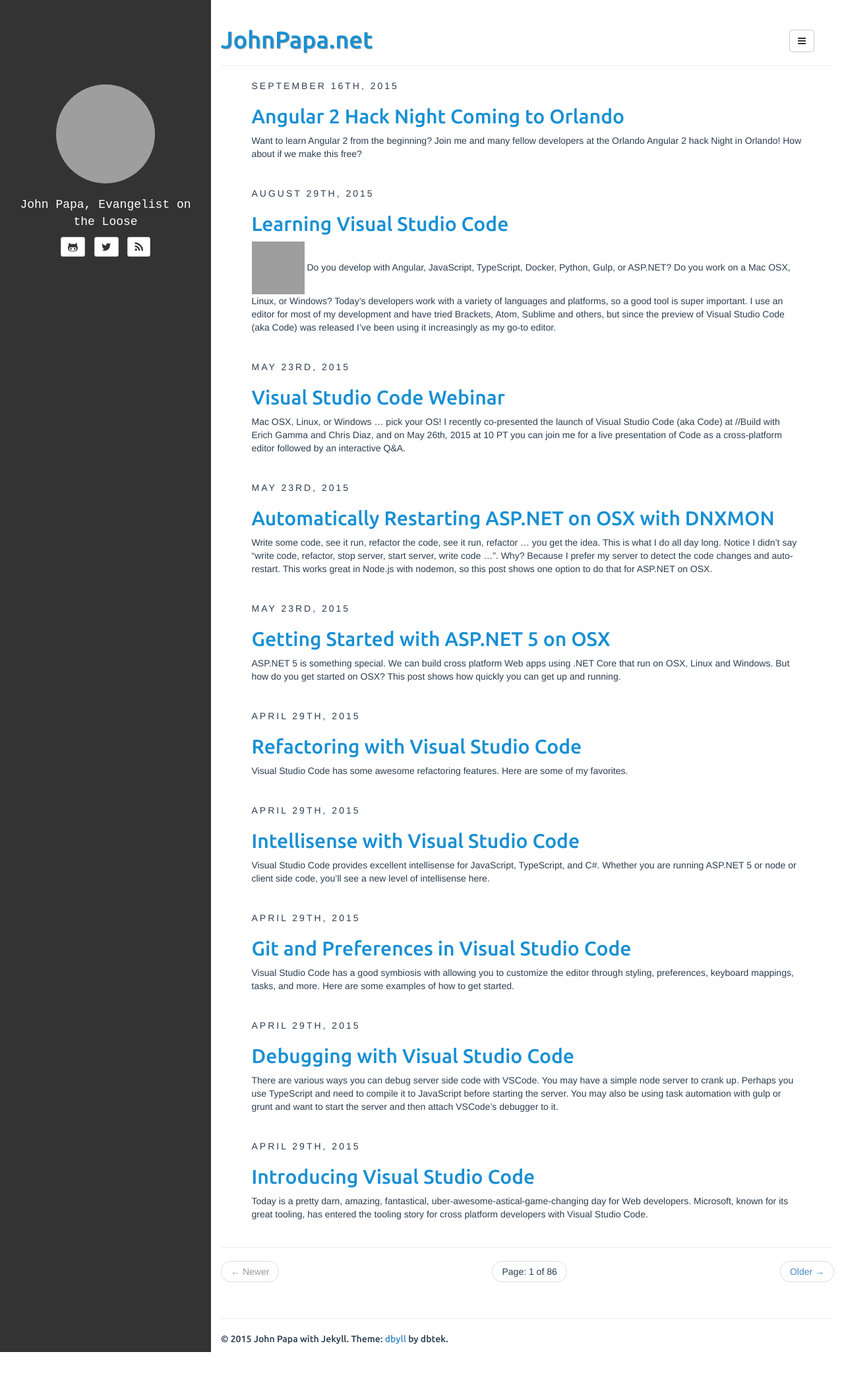
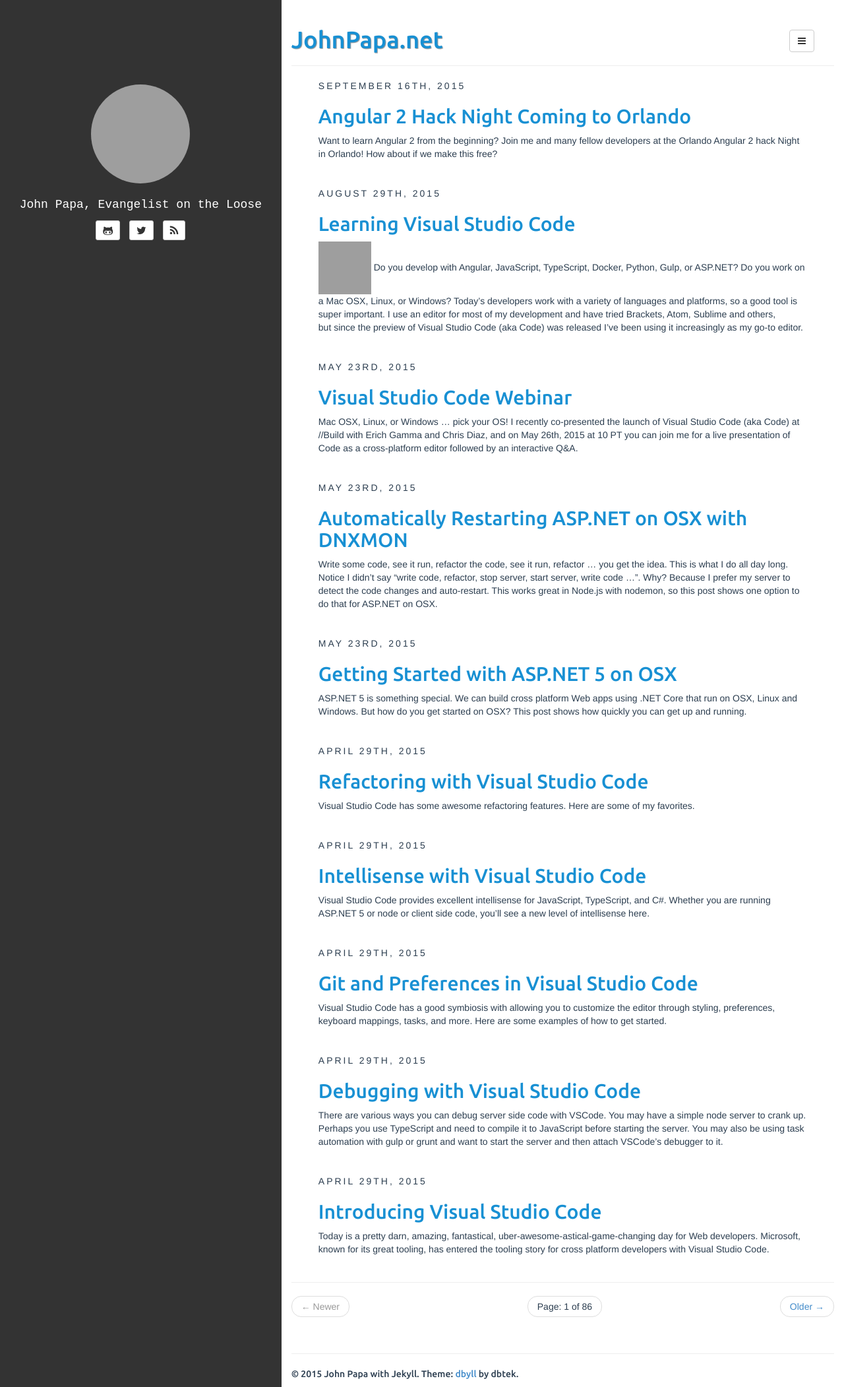
Before and after one commit to sukhdev22/johnpapa.github.io, a Jekyll site: the page built from index.html, in a window 1280 px wide. Shown: the whole page at 66% size. Built offline with Jekyll 4.4.1, drawn with Linux system fonts in a browser that asks for light colours; the list of posts is cut into pages by our own code; before the commit the page ends 2049 px from its top, so only the background shows below that; grey boxes are pictures that could not be loaded.

Commit message:
added ads and made sidebar 4 cols wide. hide the ads and sidebar < 992px

```diff
--- a/_includes/default.html
+++ b/_includes/default.html
@@ -1,5 +1,6 @@
 <!DOCTYPE html>
 <html>
+
 <head>
     <meta charset="utf-8">
     <title>{{ page.title }}</title>
@@ -62,7 +63,7 @@
             {% endif %}
             <a class="navbar-brand" href="{{ site.BASE_PATH }}/">
                 <img src="http://www.gravatar.com/avatar/{{site.author.email_md5}}?s=35" class="img-circle" />
-				{{ site.title }}
+                {{ site.title}}
             </a>
         </div>
 
@@ -90,22 +91,41 @@
         </ul>
     </div>
 
-	<div class="col-sm-3 sidebar hidden-xs">
+    <div class="col-sm-4 sidebar hidden-xs hidden-sm not-mobile">
         {% include sidebar.html %}
+        <div class="pull-left not-mobile">
+            <table align="center">
+                <tbody>
+                    <tr>
+                        <td>
+                            <div data-type="ad" data-publisher="lqm.johnpapa.site" data-zone="ron" data-format="160x600"></div>
+                        </td>
+                        <td>
+                            <div data-type="ad" data-publisher="lqm.johnpapa.site" data-zone="ron" data-format="160x600"></div>
+                        </td>
+                    </tr>
+                    <tr>
+                        <td colspan="2">
+                            <div data-type="ad" data-publisher="lqm.johnpapa.site" data-zone="ron" data-format="300x250"></div>
+                        </td>
+                    </tr>
+                    <tr>
+                        <td colspan="2">
+                            <div data-type="ad" data-publisher="lqm.johnpapa.site" data-zone="ron" data-format="300x250"></div>
+                        </td>
+                    </tr>
+                </tbody>
+            </table>
+        </div>
     </div>
 
-	<div class="col-sm-9">
-		<!--<div class="pull-right not-mobile">
-			<div data-type="ad" data-publisher="lqm.johnpapa.site" data-zone="ron" data-format="160x600"></div>
-			<div data-type="ad" data-publisher="lqm.johnpapa.site" data-zone="ron" data-format="160x600"></div>
-	</div>-->
-
+    <div class="col-sm-8">
         {{ content }}
 
         <footer>
             <hr/>
             <p>
-				&copy; {{ site.time | date: '%Y' }} {{ site.author.name }} with Jekyll. Theme: <a href="https://github.com/dbtek/dbyll">dbyll</a> by dbtek.
+                &copy; {{ site.time | date: '%Y' }} {{ site.author.name }} with Jekyll. Theme: <a href="https://github.com/dbtek/dbyll">dbyll</a>                by dbtek.
             </p>
         </footer>
     </div>
@@ -114,7 +134,23 @@
     <script type="text/javascript" src="{{ site.BASE_PATH }}/assets/resources/bootstrap/js/bootstrap.min.js"></script>
     <script type="text/javascript" src="{{ site.BASE_PATH }}/assets/js/app.js"></script>
 
-	<!--Developer Media Link-->
-	<script language="JavaScript" src="http://ad.doubleclick.net/N6839/adj/lqm.johnpapa.site/ron;kw=%2Cjohn%2Cpapa%2Cblog%2Cjohnpapa%7Bdot%7Dnet%2Cjohnpapa%2Cpappa%2Cwww%7Bdot%7Djohnpapa%7Bdot%7Dnet%2Cjon%2Cangular%2Cjhon;sz=160x600;dc_ref=http%3A%2F%2Fwww.johnpapa.net%2F;tile=1;ord=BEAAB484DA88D8D84B9DCB004E5712BE?" type="text/javascript"></script>
+    <!--Developer Media Links-->
+    <script type='text/javascript'>
+        function _dmBootstrap(file) {
+    var _dma = document.createElement('script'); _dma.type = 'text/javascript'; _dma.async = true; _dma.src = ('https:' == document.location.protocol ? 'https://' : 'http://')
+    + file;
+    (document.getElementsByTagName('head')[0] || document.getElementsByTagName('body')[0]).appendChild(_dma);
+    }
+    function _dmFollowup(file) { if (typeof DMAds === 'undefined') _dmBootstrap('cdn2.DeveloperMedia.com/a.min.js');}
+    (function () { _dmBootstrap('cdn1.DeveloperMedia.com/a.min.js');
+    setTimeout(_dmFollowup, 2000);})();
+    </script>
+
+    <!--<script language="JavaScript" src="http://ad.doubleclick.net/N6839/adj/lqm.johnpapa.site/ron;kw=%2Cjohn%2Cpapa%2Cblog%2Cjohnpapa%7Bdot%7Dnet%2Cjohnpapa%2Cpappa%2Cwww%7Bdot%7Djohnpapa%7Bdot%7Dnet%2Cjon%2Cangular%2Cjhon;sz=160x600;dc_ref=http%3A%2F%2Fwww.johnpapa.net%2F;tile=1;ord=BEAAB484DA88D8D84B9DCB004E5712BE?"
+    type="text/javascript"></script>-->
+
+    <div data-type="ad" data-publisher="lqm.johnpapa.site" data-zone="ron" data-format="728x90"></div>
+
 </body>
+
 </html>
--- a/_includes/page.html
+++ b/_includes/page.html
@@ -3,5 +3,3 @@
 </div>
 
 {{ content }}
-
-<!--<div data-type="ad" data-publisher="lqm.johnpapa.site" data-zone="ron" data-format="728x90"></div>-->
```
Also changed, not shown: _includes/sidebar.html (+0 -16 lines). Lines whose indentation alone changed are shown as unchanged.
